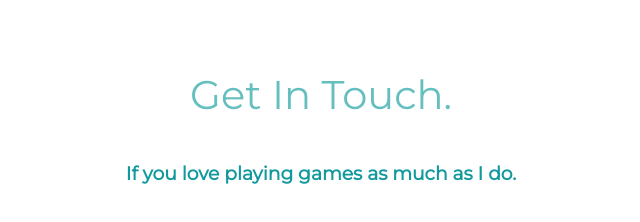
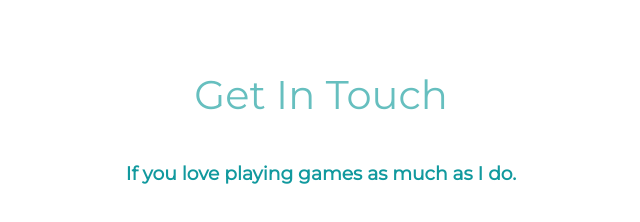
Before and after one commit to narcis62/CSS-CV, a plain HTML site: page index.html in a window 1280 px wide. Shown: the part 2542-2764 px from the top of the page, 319-959 px from the left. Drawn offline with Linux system fonts and the light colour scheme.

Commit message:
third commit

```diff
--- a/index.html
+++ b/index.html
@@ -40,7 +40,7 @@
       </div>
       <hr>
       <div class="contact-me">
-        <h2>Get In Touch.</h2>
+        <h2>Get In Touch</h2>
         <h3>If you love playing games as much as I do.</h3>
         <p class="contact-message">You love playing games? Let's talk about how awesome they are and spend some quality time together!</p>
         <a class="btn" href="narcis.holota@yahoo.com">CONTACT ME</a>
```
